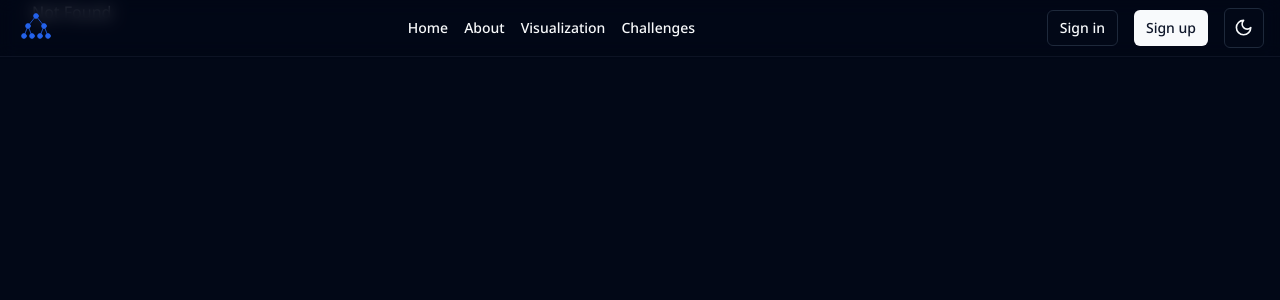
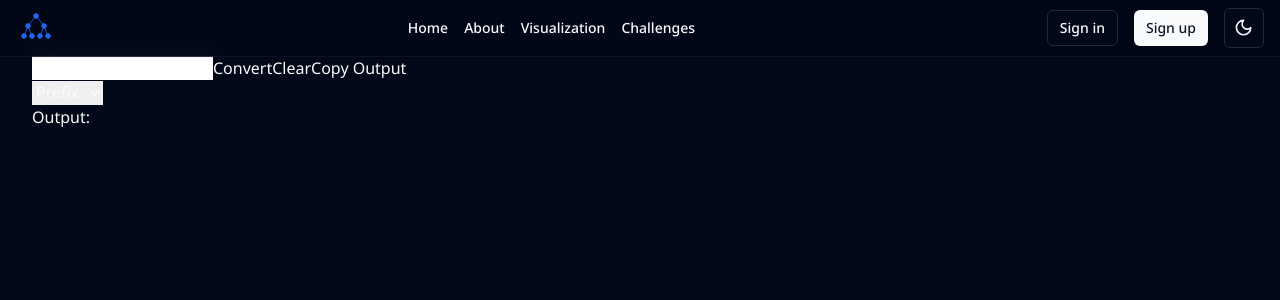
Before and after one commit to eB00k/dias-algo-visualization, a React (Vite) app: page /visulization/postfix-prefix-infix in a window 1280 px wide. Before the commit this address had no page. Shown: the top 300 px of the page. Built offline with nearby package versions, Linux system fonts and the light colour scheme.

Commit message:
initalized postfix-prefix-infix page

```diff
--- a/src/routeTree.gen.ts
+++ b/src/routeTree.gen.ts
@@ -22,6 +22,9 @@ const IndexLazyImport = createFileRoute('/')()
 const VisulizationIndexLazyImport = createFileRoute('/visulization/')()
 const VisulizationStackLazyImport = createFileRoute('/visulization/stack')()
 const VisulizationSortingLazyImport = createFileRoute('/visulization/sorting')()
+const VisulizationPostfixPrefixInfixLazyImport = createFileRoute(
+  '/visulization/postfix-prefix-infix',
+)()
 const VisulizationLinkedListLazyImport = createFileRoute(
   '/visulization/linked-list',
 )()
@@ -64,6 +67,16 @@ const VisulizationSortingLazyRoute = VisulizationSortingLazyImport.update({
   import('./routes/visulization/sorting.lazy').then((d) => d.Route),
 )
 
+const VisulizationPostfixPrefixInfixLazyRoute =
+  VisulizationPostfixPrefixInfixLazyImport.update({
+    path: '/visulization/postfix-prefix-infix',
+    getParentRoute: () => rootRoute,
+  } as any).lazy(() =>
+    import('./routes/visulization/postfix-prefix-infix.lazy').then(
+      (d) => d.Route,
+    ),
+  )
+
 const VisulizationLinkedListLazyRoute = VisulizationLinkedListLazyImport.update(
   {
     path: '/visulization/linked-list',
@@ -93,6 +106,10 @@ declare module '@tanstack/react-router' {
       preLoaderRoute: typeof VisulizationLinkedListLazyImport
       parentRoute: typeof rootRoute
     }
+    '/visulization/postfix-prefix-infix': {
+      preLoaderRoute: typeof VisulizationPostfixPrefixInfixLazyImport
+      parentRoute: typeof rootRoute
+    }
     '/visulization/sorting': {
       preLoaderRoute: typeof VisulizationSortingLazyImport
       parentRoute: typeof rootRoute
@@ -115,6 +132,7 @@ export const routeTree = rootRoute.addChildren([
   AboutLazyRoute,
   ChallengesLazyRoute,
   VisulizationLinkedListLazyRoute,
+  VisulizationPostfixPrefixInfixLazyRoute,
   VisulizationSortingLazyRoute,
   VisulizationStackLazyRoute,
   VisulizationIndexLazyRoute,
--- /dev/null
+++ b/src/routes/visulization/postfix-prefix-infix.lazy.jsx
@@ -0,0 +1,168 @@
+import { createLazyFileRoute } from "@tanstack/react-router";
+import { useState } from "react";
+
+export const Route = createLazyFileRoute("/visulization/postfix-prefix-infix")({
+  component: InfixToPrefixPostfixConverter,
+});
+
+function InfixToPrefixPostfixConverter() {
+  const [infixExpression, setInfixExpression] = useState("");
+  const [output, setOutput] = useState("");
+  const [error, setError] = useState("");
+  const [conversionType, setConversionType] = useState("prefix");
+
+  const precedence = {
+    "^": 3,
+    "*": 2,
+    "/": 2,
+    "+": 1,
+    "-": 1,
+  };
+
+  const handleInputChange = (event) => {
+    setInfixExpression(event.target.value);
+    setError(""); // Clear error message when input changes
+  };
+
+  const handleKeyDown = (event) => {
+    if (event.key === "Enter") {
+      handleConvert();
+    }
+  };
+
+  const handleConvert = () => {
+    if (check()) {
+      if (conversionType === "prefix") {
+        setOutput(convertToPrefix(infixExpression));
+      } else if (conversionType === "postfix") {
+        setOutput(convertToPostfix(infixExpression));
+      }
+    }
+  };
+
+  const check = () => {
+    if (infixExpression.trim() === "") {
+      setError("Infix expression is empty!");
+      return false;
+    } else if (/[^a-zA-Z0-9^\/*+\-() ]/.test(infixExpression)) {
+      setError(
+        "Invalid characters found! Only alphanumeric characters and operators (^, *, /, +, -) are allowed."
+      );
+      return false;
+    }
+    // Additional validation can be added here (e.g., balanced parentheses)
+    setError("");
+    return true;
+  };
+
+  const convertToPrefix = (infixExp) => {
+    const stack = [];
+    const prefix = [];
+
+    for (let i = infixExp.length - 1; i >= 0; i--) {
+      const char = infixExp[i];
+      if (char === " ") {
+        continue;
+      } else if (char === "(") {
+        while (stack.length && stack[stack.length - 1] !== ")") {
+          prefix.push(stack.pop());
+        }
+        stack.pop(); // Discard the ')'
+      } else if (char === ")") {
+        stack.push(char);
+      } else if (precedence.hasOwnProperty(char)) {
+        while (
+          stack.length &&
+          precedence[stack[stack.length - 1]] > precedence[char]
+        ) {
+          prefix.push(stack.pop());
+        }
+        stack.push(char);
+      } else {
+        prefix.push(char);
+      }
+    }
+
+    while (stack.length) {
+      prefix.push(stack.pop());
+    }
+
+    return prefix.reverse().join("");
+  };
+
+  const convertToPostfix = (infixExp) => {
+    const stack = [];
+    const postfix = [];
+
+    for (let i = 0; i < infixExp.length; i++) {
+      const char = infixExp[i];
+      if (char === " ") {
+        continue;
+      } else if (char === "(") {
+        stack.push(char);
+      } else if (char === ")") {
+        while (stack.length && stack[stack.length - 1] !== "(") {
+          postfix.push(stack.pop());
+        }
+        stack.pop(); // Discard the '('
+      } else if (precedence.hasOwnProperty(char)) {
+        while (
+          stack.length &&
+          precedence[stack[stack.length - 1]] >= precedence[char]
+        ) {
+          postfix.push(stack.pop());
+        }
+        stack.push(char);
+      } else {
+        postfix.push(char);
+      }
+      console.log(char, postfix, stack);
+    }
+
+    while (stack.length) {
+      postfix.push(stack.pop());
+    }
+
+    return postfix.join("");
+  };
+
+  const handleClear = () => {
+    setInfixExpression("");
+    setOutput("");
+    setError("");
+  };
+
+  const handleCopyOutput = () => {
+    navigator.clipboard.writeText(output);
+  };
+
+  return (
+    <div className="page">
+      <input
+        type="text"
+        value={infixExpression}
+        onChange={handleInputChange}
+        onKeyDown={handleKeyDown}
+      />
+      <button onClick={handleConvert}>Convert</button>
+      <button onClick={handleClear}>Clear</button>
+      <button onClick={handleCopyOutput} disabled={!output}>
+        Copy Output
+      </button>
+      <div>{error && <div className="error">{error}</div>}</div>
+      <div>
+        <select
+          value={conversionType}
+          onChange={(e) => setConversionType(e.target.value)}
+        >
+          <option value="prefix">Prefix</option>
+          <option value="postfix">Postfix</option>
+        </select>
+      </div>
+      <div>
+        <h3>Output:</h3>
+        <div>{output}</div>
+      </div>
+    </div>
+  );
+}
```
